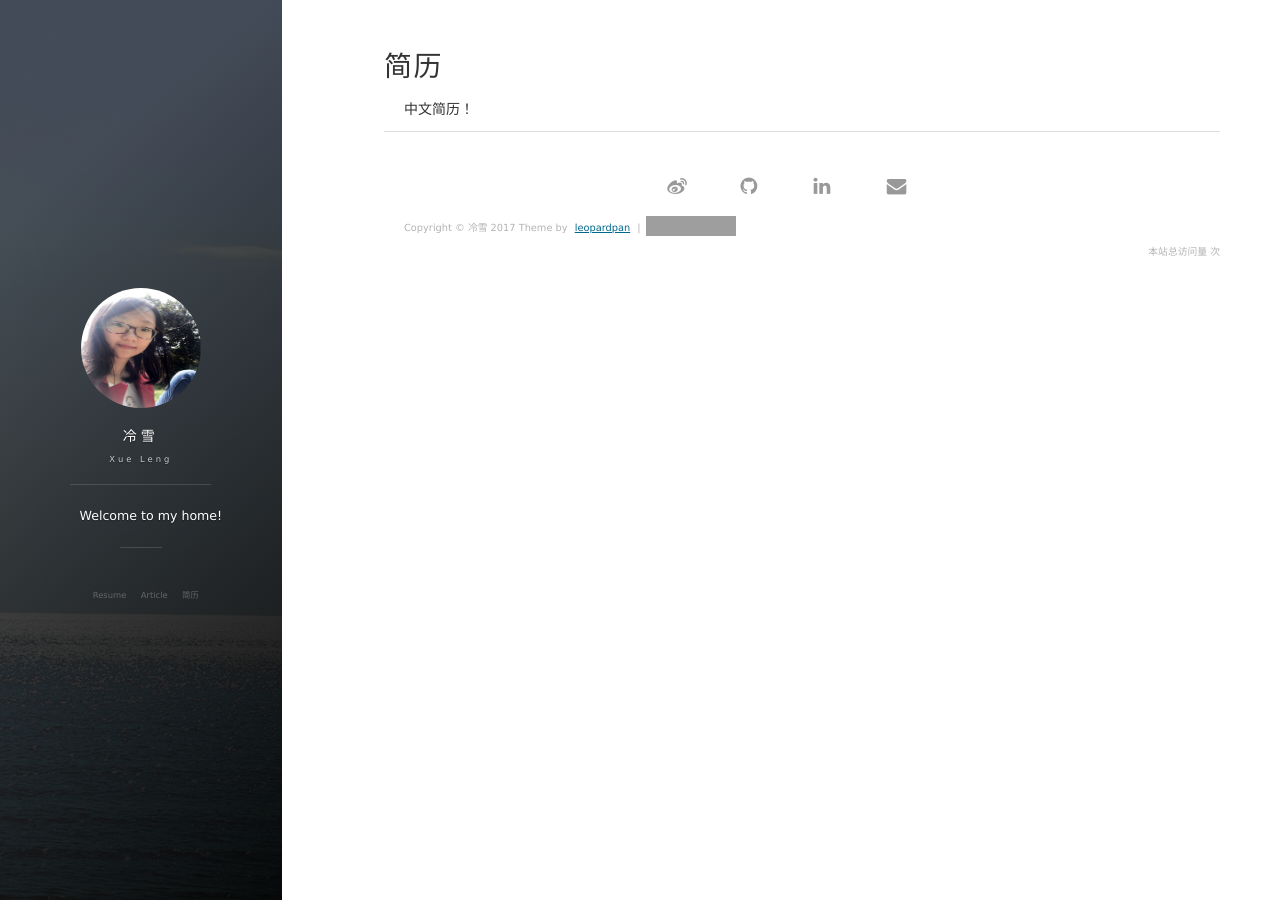
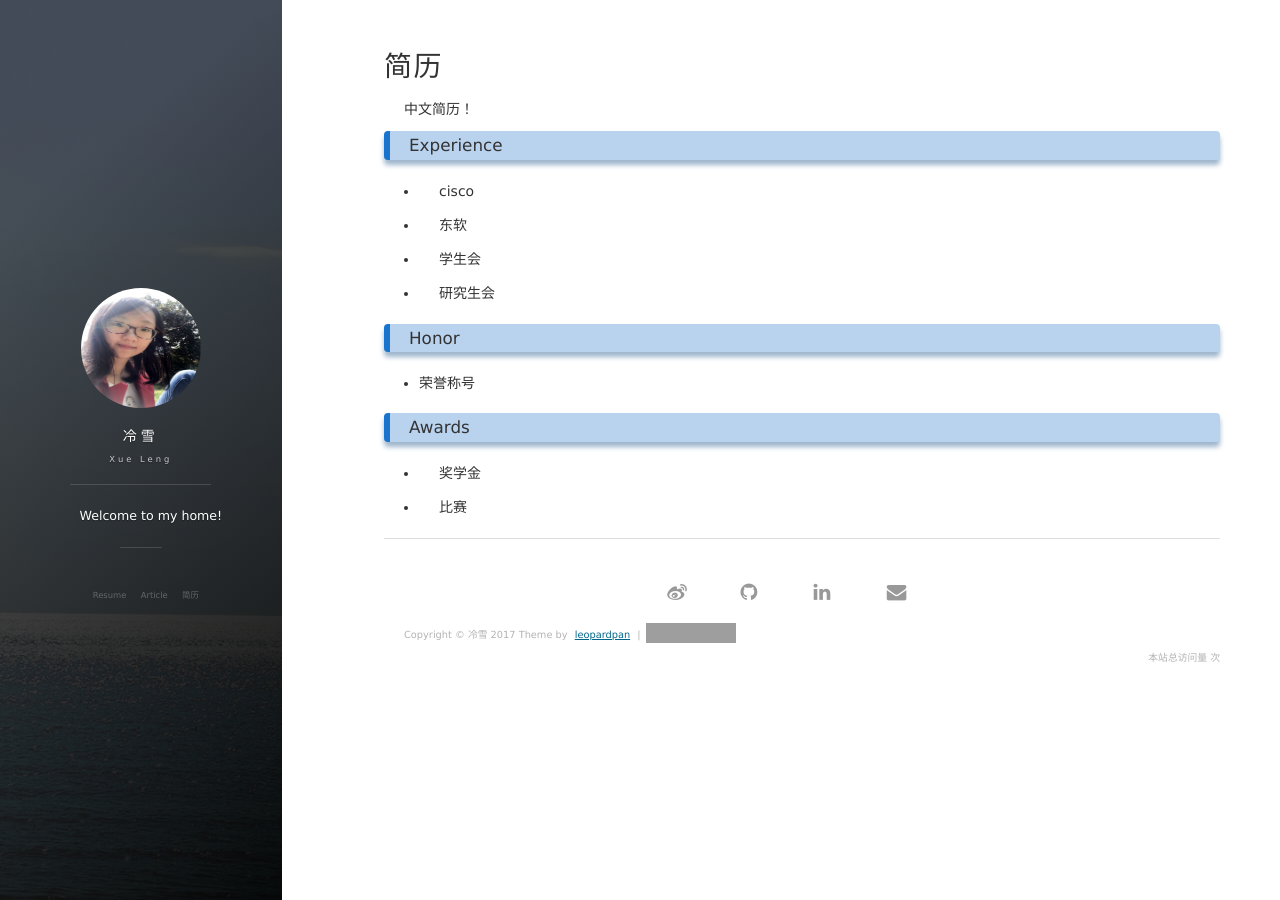
Before and after one commit to lxv458/OldWeb, a Jekyll site: the page built from about.md, in a window 1280 px wide. Built offline with Jekyll 4.4.1, drawn with Linux system fonts in a browser that asks for light colours; nearby versions of some CDN libraries; comment, search, counter and statistics services are not loaded; grey boxes are pictures that could not be loaded.

Commit message:
add page

```diff
--- a/about.md
+++ b/about.md
@@ -4,3 +4,19 @@ title: 简历
 ---
 
 中文简历！
+### Experience
+  * cisco
+
+  * 东软
+
+  * 学生会
+
+  * 研究生会
+
+### Honor
+  * 荣誉称号
+
+### Awards
+  * 奖学金
+
+  * 比赛
```
